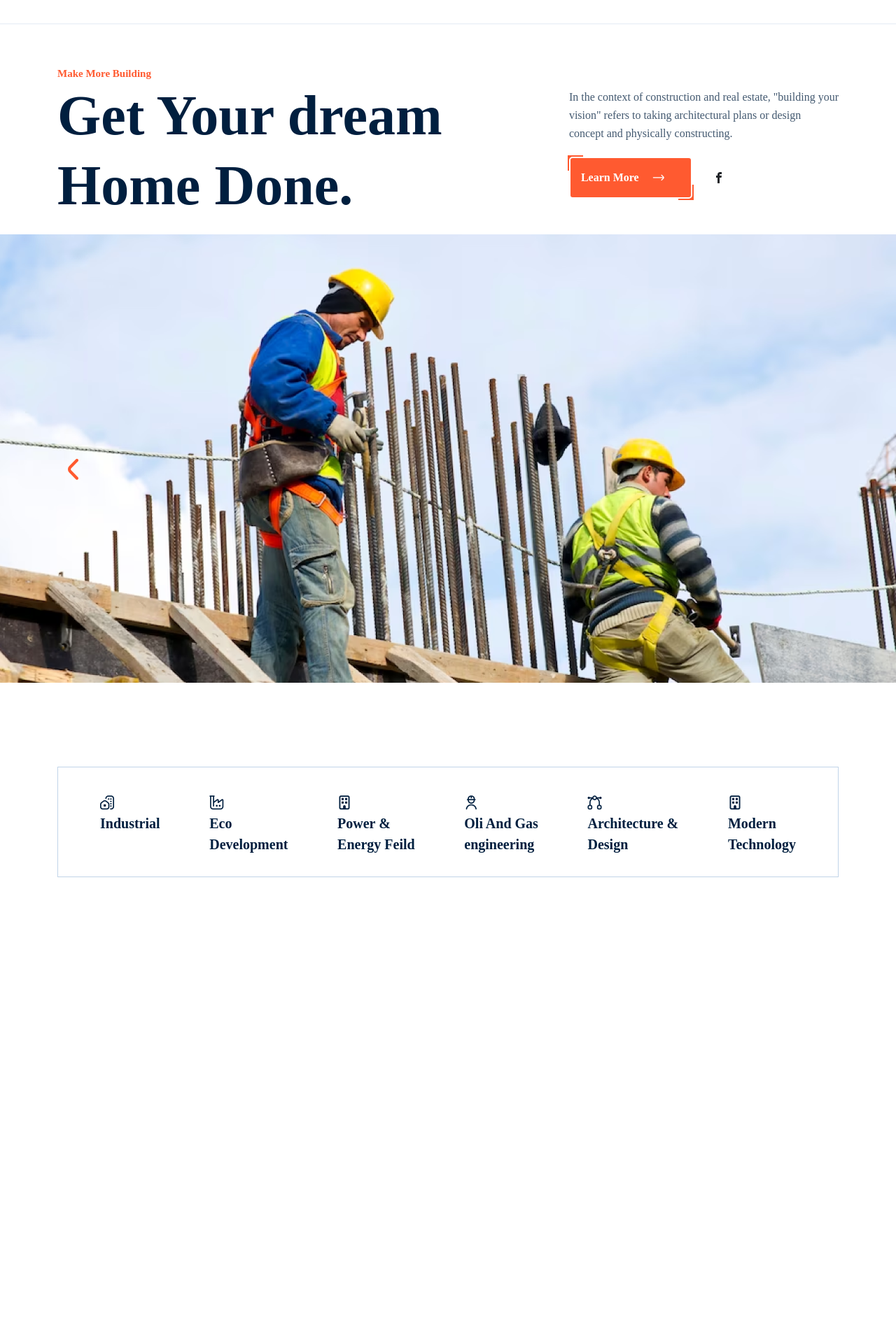
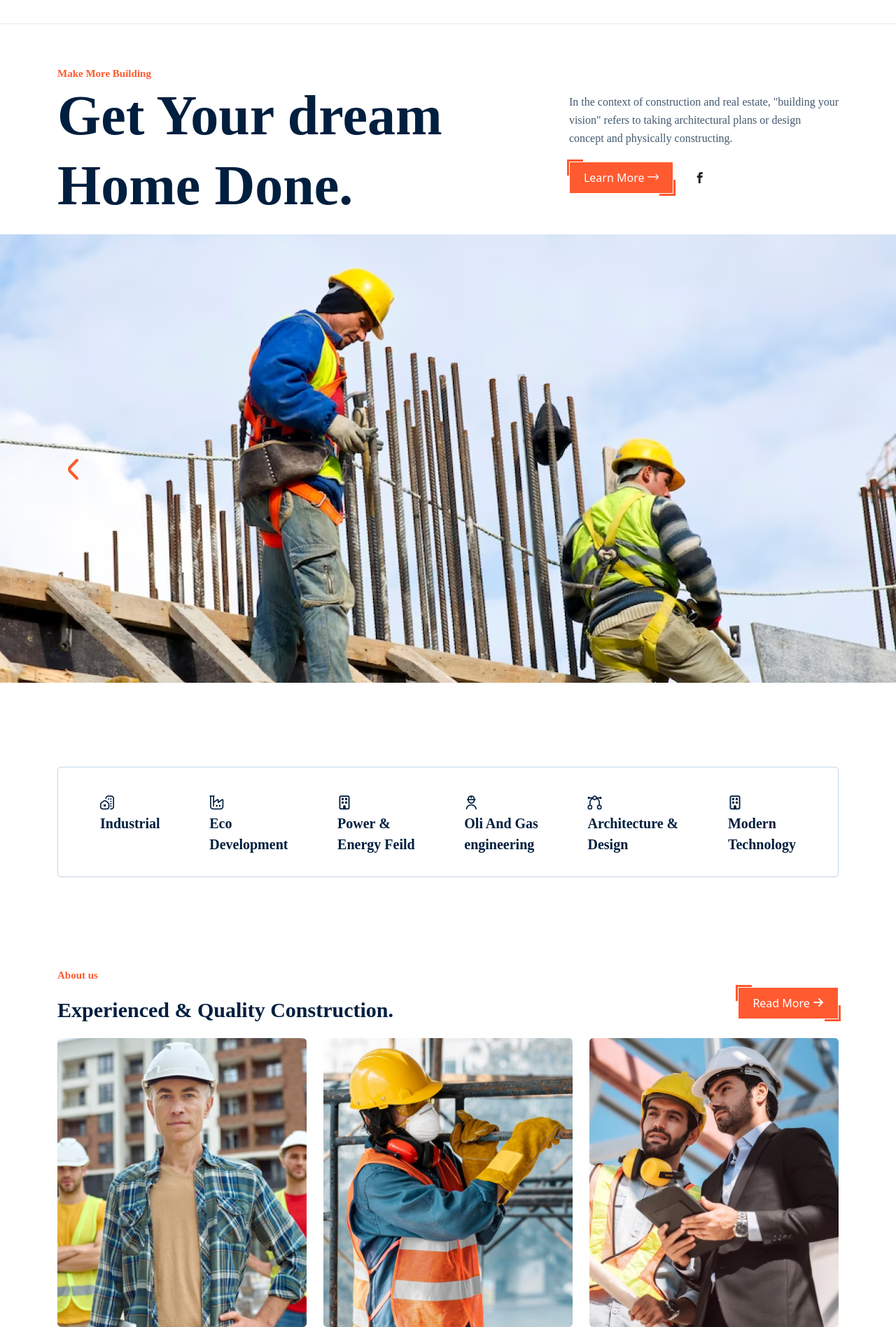
Before and after one commit to Ahad188/Home-page, a plain HTML site: page index.html in a window 1280 px wide. Shown: the part 69-1966 px from the top of the page at 70% size. Before the commit the page ends 1323 px from the top, so only its background shows below. Drawn offline with Linux system fonts and the light colour scheme; files whose address does not match are found by name.

Commit message:
about section

```diff
--- a/index.html
+++ b/index.html
@@ -57,7 +57,9 @@
             </p>
 
             <div class="learn">
-              <button class="more">Learn More <i class="my-icon icon-right-arrow"></i></button>
+              <button class="more">
+                <a href="#"> Learn More <i class="my-icon icon-right-arrow"></i> </a>
+              </button>
               <i class="my-icon icon-facebook"></i>
             </div>
           </div>
@@ -79,29 +81,86 @@
           </div>
           <div class="box">
             <i class="my-icon icon-sub2"></i>
-                    <h3>Eco <br>
-                         Development</h3>
+            <h3>
+              Eco <br />
+              Development
+            </h3>
           </div>
           <div class="box">
             <i class="my-icon icon-sub3"></i>
-                    <h3>Power & <br>
-                         Energy Feild</h3>
+            <h3>
+              Power & <br />
+              Energy Feild
+            </h3>
           </div>
           <div class="box">
             <i class="my-icon icon-sub4"></i>
-                    <h3>Oli And Gas <br>
-                         engineering</h3>
+            <h3>
+              Oli And Gas <br />
+              engineering
+            </h3>
           </div>
           <div class="box">
             <i class="my-icon icon-sub-5"></i>
-                    <h3> Architecture & <br>
-                         Design</h3>
+            <h3>
+              Architecture & <br />
+              Design
+            </h3>
           </div>
           <div class="box">
             <i class="my-icon icon-sub3"></i>
-                    <h3>Modern <br>
-                         Technology</h3>
+            <h3>
+              Modern <br />
+              Technology
+            </h3>
           </div>
+        </div>
+      </div>
+    </section>
+    <section class="about">
+      <div class="container">
+        <div class="section-title">
+          <div class="title">
+            <h4 class="sub-head">About us</h4>
+            <h2 class="head">Experienced & Quality Construction.</h2>
+          </div>
+          <button class="section-link">
+            <a href="#"> Read More <i class="my-icon icon-arrow-right2"></i> </a>
+          </button>
+        </div>
+
+        <div class="row">
+          <div class="col-lg-4">
+            <div class="content">
+              <div class="about-img">
+                <img src="img/about1.png" alt="" />
+              </div>
+              <div class="overlay">
+                <h3>Award winning Projects</h3>
+              </div>
+            </div>
+          </div>
+          <div class="col-lg-4">
+            <div class="content">
+              <div class="about-img">
+                <img src="img/about2.png" alt="" />
+              </div>
+              <div class="overlay">
+                <h3>Experts Team Member</h3>
+              </div>
+            </div>
+          </div>
+          <div class="col-lg-4">
+            <div class="content">
+              <div class="about-img">
+                <img src="img/about3.png" alt="" />
+              </div>
+              <div class="overlay">
+                <h3>Powerful Product Strategy</h3>
+              </div>
+            </div>
+          </div>
+
         </div>
       </div>
     </section>
--- a/scss/pages/_index.scss
+++ b/scss/pages/_index.scss
@@ -21,6 +21,73 @@
      line-height: 20px;
      color: #FF5A30;
 }
+// section title
+.section-title{
+     display: flex;
+     justify-content: space-between;
+     align-items: center;
+     .title{
+          .sub-head{
+               font-family: 'Space Grotesk';
+               font-style: normal;
+               font-weight: 700;
+               font-size: 15px;
+               line-height: 20px;
+               color: #FF5A30;
+          }
+          .head{
+               font-family: 'Space Grotesk';
+               font-style: normal;
+               font-weight: 700;
+               font-size: 30px;
+               line-height: 40px;
+               color: #001F3F;
+
+          }
+     }
+     .section-link{
+           background: #FF5A30;
+           padding: 10px 20px;
+           display: flex;
+           align-items: center;
+           gap: 10px;
+           position: relative;
+           border: 1px solid #fff;
+           transition: all 0.4s ease-in-out;
+           a{
+               text-decoration: none;
+               color: #fff;
+           }
+           &::before{
+               position: absolute;
+               content: '';
+               width: 23px;
+               height: 23px;
+               background: #FF5A30;
+               top: -4px;
+               left: -4px;
+               z-index: -1;
+           }
+           &::after{
+               position: absolute;
+               content: '';
+               width: 23px;
+               height: 23px;
+               background: #FF5A30;
+               bottom: -4px;
+               right: -4px;
+               z-index: -1;
+           }
+           &:hover{
+               border: 2px solid orangered;
+               background: #001F3F;
+           }
+     }
+}
+
+
+
+
 .hr{
      border: 1px solid #C1D4E8;
 }
@@ -122,44 +189,42 @@
                     display: flex;
                     align-items: center;
                     gap: 30px;
-                    // border: 1px solid red;
+                     transition: all 0.4s ease-in-out;
                     .more{
-                         @include common;
-                         width: 176px;
-                         height: 60px;
-                         padding: 15px;
+                         background: #FF5A30;
+                         padding: 10px 20px;
                          display: flex;
-                         gap: 20px;
                          align-items: center;
-                         border: 2px solid #fff;
+                         gap: 10px;
                          position: relative;
+                         border: 1px solid #fff;
                          transition: all 0.4s ease-in-out;
-                         // z-index: 1;
+                         a{
+                             text-decoration: none;
+                             color: #fff;
+                         }
                          &::before{
                              position: absolute;
                              content: '';
+                             width: 23px;
+                             height: 23px;
+                             background: #FF5A30;
                              top: -4px;
                              left: -4px;
-                              height: 22px;
-                              width: 22px;
                              z-index: -1;
-                              background: #FF5A30;
-                              transition: all 0.4s ease-in-out;
                          }
                          &::after{
                              position: absolute;
                              content: '';
+                             width: 23px;
+                             height: 23px;
+                             background: #FF5A30;
                              bottom: -4px;
                              right: -4px;
-                              height: 22px;
-                              width: 22px;
                              z-index: -1;
-                              background: #FF5A30;
-                              transition: all 0.4s ease-in-out;
-
                          }
                          &:hover{
-                              border: 1px solid #FF5A30;
+                             border: 2px solid orangered;
                              background: #001F3F;
                          }
                    }
@@ -204,12 +269,14 @@
           align-items: center;
           border: 1px solid #C1D4E8;
           padding: 20px 30px;
+          border-radius: 5px;
           // height: 194px;
 
           .box{
                padding: 20px 30px;
                height: 116px;
                box-sizing: border-box;
+               border-radius: 5px;
                transition: all 0.4s ease-in-out;
                i{
                      color: #001F3F;
@@ -239,3 +306,43 @@
           }
      }
 }
+.about{
+     margin-top: 130px;
+     .content{
+          position: relative;
+          // transition: all 0.10s ease-in-out;
+          // transition-delay: 0.10s ;
+          .about-img{
+               position: relative;
+               border-radius: 5px;
+               overflow: hidden;
+               img{
+                    width: 100%;
+                    transition: all 0.4s ease-in-out;
+               }
+          }
+          .overlay{
+              position: absolute;
+              display: none;
+              top: 0;
+              left: 0;
+              width: 100%;
+              height: 100%;
+              background: linear-gradient(180deg, rgba(0, 31, 63, 0) 0%, rgba(0, 31, 63, 0.967949) 100%);
+              border-radius: 5px;
+              h3{
+               color: #fff;
+               margin-top: 95%;
+               padding-left: 10%;
+              }
+         }
+         &:hover .overlay{
+          display: block;
+
+         }
+         &:hover img{
+          transform: scale(1.2);
+     }
+     }
+
+}
```
Also changed, not shown: css/style.css, img/about1.png (added), img/about2.png (added), img/about3.png (added), 1 other file. Lines whose indentation alone changed are shown as unchanged.
